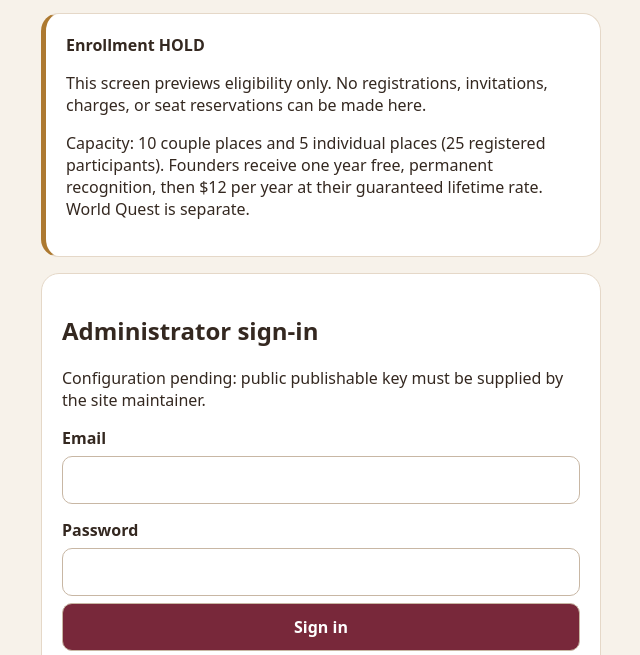
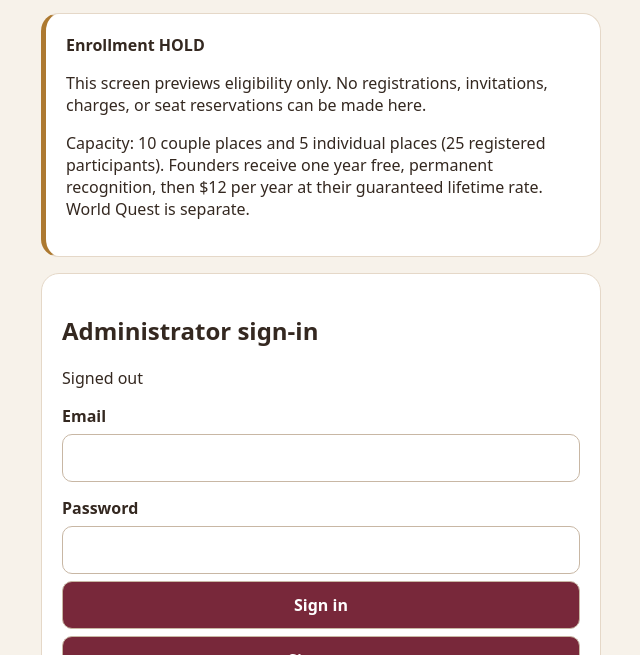
Before and after one commit to JohnRyberg2026/hero-stone-demo, a plain HTML site: page founding-admin-preview.html in a window 1280 px wide. Shown: the part 135-790 px from the top of the page, without its empty margins (319-959 px from the left). Drawn offline with nearby package versions, Linux system fonts and the light colour scheme.

Commit message:
Configure preview with existing public Supabase publishable key

```diff
--- a/founding-admin-preview.html
+++ b/founding-admin-preview.html
@@ -11,7 +11,7 @@
 <script>
 (()=>{'use strict';
 const url='https://iqxhqxlcraatdheslqeo.supabase.co';
-const key='REPLACE_WITH_PUBLIC_PUBLISHABLE_KEY';
+const key='sb_publishable_SIhJh737mEWvvmOm_4zuSw_4jh_BU_h';
 const $=id=>document.getElementById(id);
 const client=key.startsWith('REPLACE_')?null:supabase.createClient(url,key);
 let authorized=false;
```
